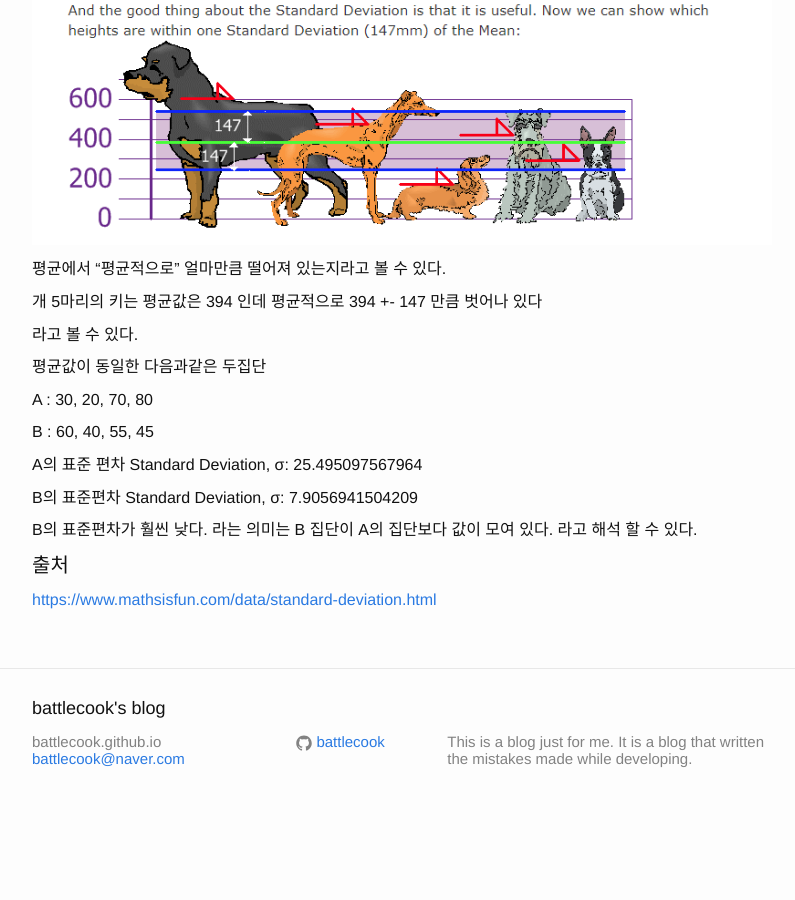
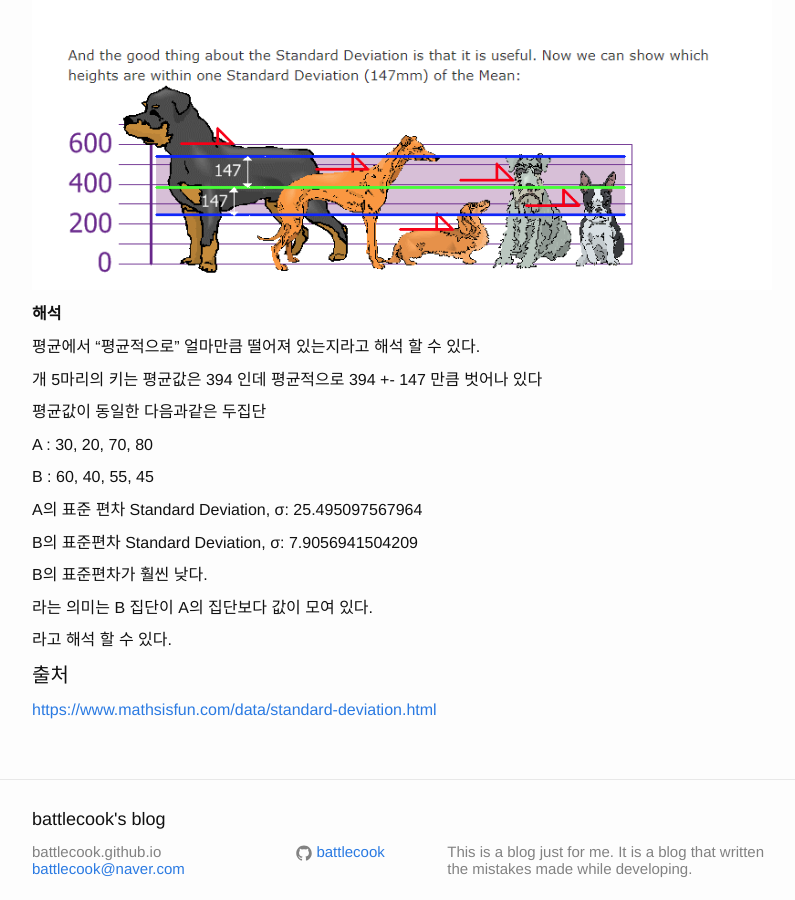
Before and after one commit to battlecook/battlecook.github.io, a Jekyll site: the page built from _posts/2020-11-06-standard-deviation.md, in a window 1280 px wide and 900 px high, scrolled down 1719 px. Shown: the whole window, without its empty margins (238-1033 px from the left). Built offline with Jekyll 4.4.1, drawn with Linux system fonts in a browser that asks for light colours; comment, search, counter and statistics services are not loaded; before the commit the page ends 2546 px from its top, so only the background shows below that.

```diff
--- a/_posts/2020-11-06-standard-deviation.md
+++ b/_posts/2020-11-06-standard-deviation.md
@@ -5,21 +5,24 @@ comments: true
 ---
 
 
-평균
+**평균**
+
  ![mean]({{ site.url }}/assets/20201106/mean.png)
 
- 분산
+ **분산**
+
  ![mean]({{ site.url }}/assets/20201106/variance.png)
 
- 표준편차
+ **표준편차**
+
  ![mean]({{ site.url }}/assets/20201106/standard_deviation.png)
 
 
-평균에서 "평균적으로" 얼마만큼 떨어져 있는지라고 볼 수 있다.
+**해석**
+
+평균에서 "평균적으로" 얼마만큼 떨어져 있는지라고 해석 할 수 있다.
 
 개 5마리의 키는  평균값은 394 인데 평균적으로 394 +- 147 만큼 벗어나 있다
-
-라고 볼 수 있다.
 
 평균값이 동일한 다음과같은 두집단
 
@@ -31,7 +34,11 @@ A의 표준 편차 Standard Deviation, σ: 25.495097567964
 
 B의 표준편차  Standard Deviation, σ: 7.9056941504209
 
-B의 표준편차가 훨씬 낮다. 라는 의미는 B 집단이 A의 집단보다 값이 모여 있다. 라고 해석 할 수 있다.
+B의 표준편차가 훨씬 낮다.
+
+라는 의미는 B 집단이 A의 집단보다 값이 모여 있다.
+
+라고 해석 할 수 있다.
 
 #### 출처
 
```
